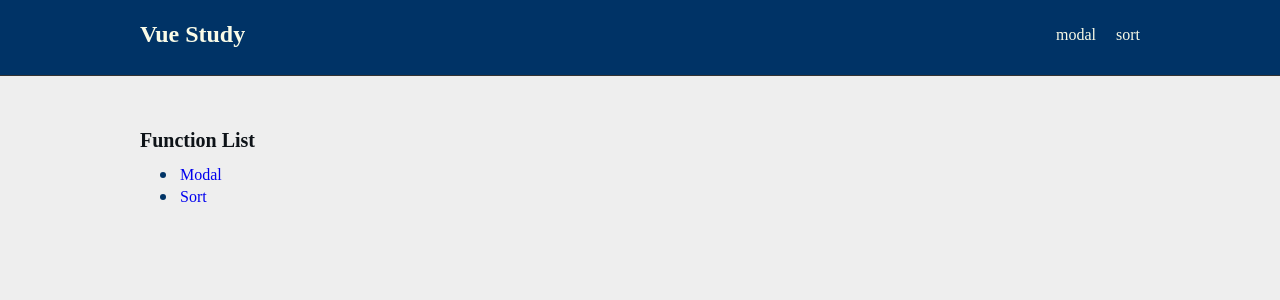
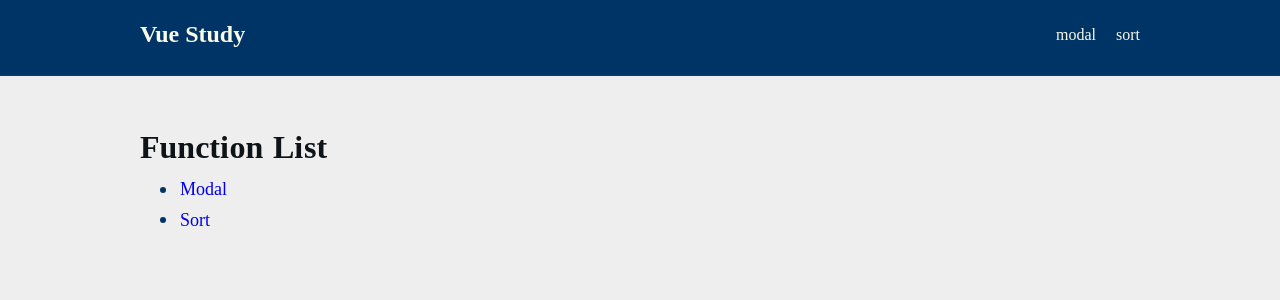
Before and after one commit to moyashiharusamen/vue_function, a Vue app: page / in a window 1280 px wide. Shown: the top 300 px of the page. Built offline with nearby package versions, Linux system fonts and the light colour scheme; what vue-lodash would draw is missing.

Commit message:
見出しのアニメーションを設定

```diff
--- a/src/views/Home.vue
+++ b/src/views/Home.vue
@@ -1,6 +1,8 @@
 <template>
 <div class="home">
-  <h1>Function List</h1>
+  <h1 class="delay-text">
+    <span v-for="(words, index) in text" :key="index" v-text="words" class="item delay-animation"/>
+  </h1>
 
   <ul class="list">
     <li>
@@ -15,24 +17,50 @@
 
 <script>
 export default {
-  name: 'Home'
+  data () {
+    return {
+      text: 'Function List'
+    }
+  }
 }
 </script>
 
 <style lang="scss" scoped>
+
+@keyframes text-in {
+  0% {
+    transform: translate(0, -20px);
+    opacity: 0;
+  }
+}
+
+.item {
+  display: inline-block;
+  min-width: 0.3em;
+  font-size: 2rem;
+  animation: text-in .3s cubic-bezier(0.22, 0.15, 0.25, 1.43) 0s backwards;
+}
+
+@for $i from 0 through 14 {
+  .delay-animation:nth-child(#{$i + 1}) {
+    animation-delay: calc(#{$i} * 100ms + 200ms);
+  }
+}
+
 ul {
   margin-top: 10px;
   padding: 0 0 0 20px;
 
   > li {
     &:not(:first-of-type) {
-      margin-top: 4px;
+      margin-top: 10px;
     }
 
     > a {
       display: block;
       position: relative;
       padding-left: 20px;
+      font-size: 18px;
 
       &:before {
         content: "";
```
